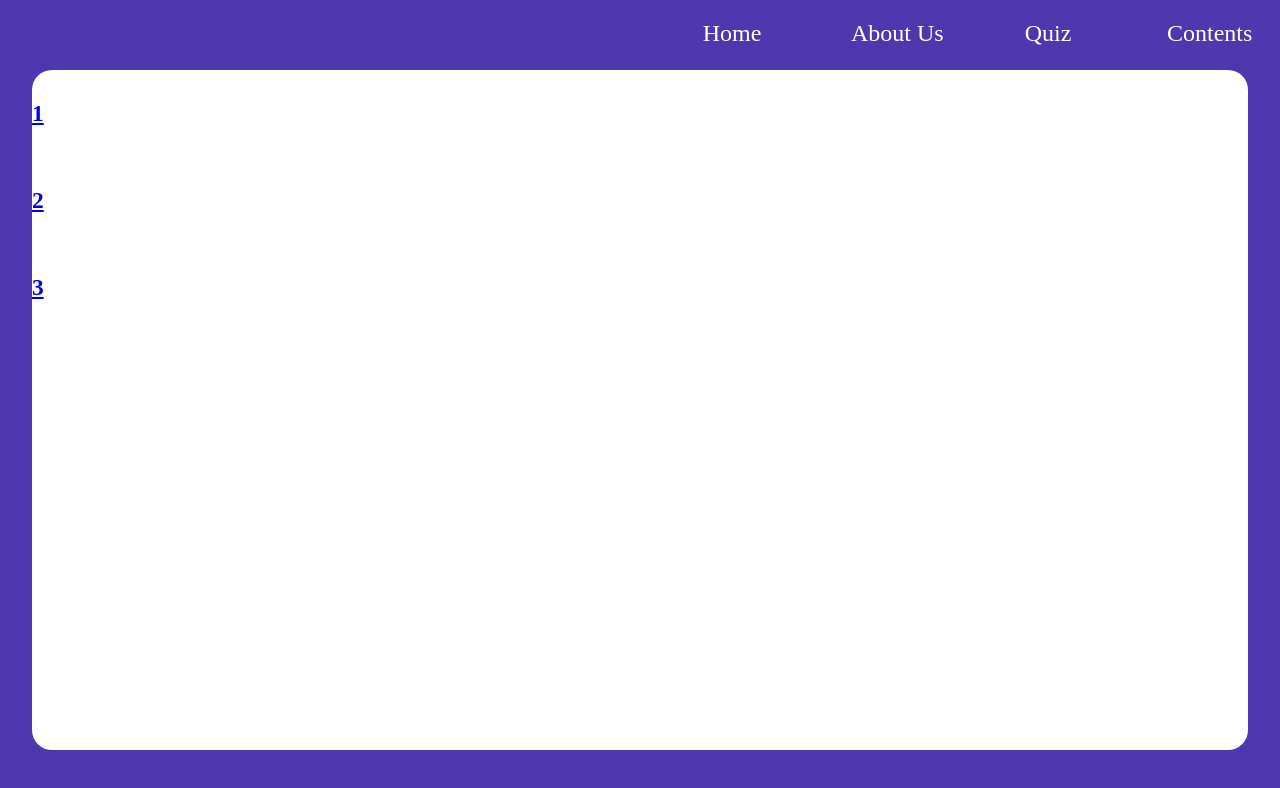
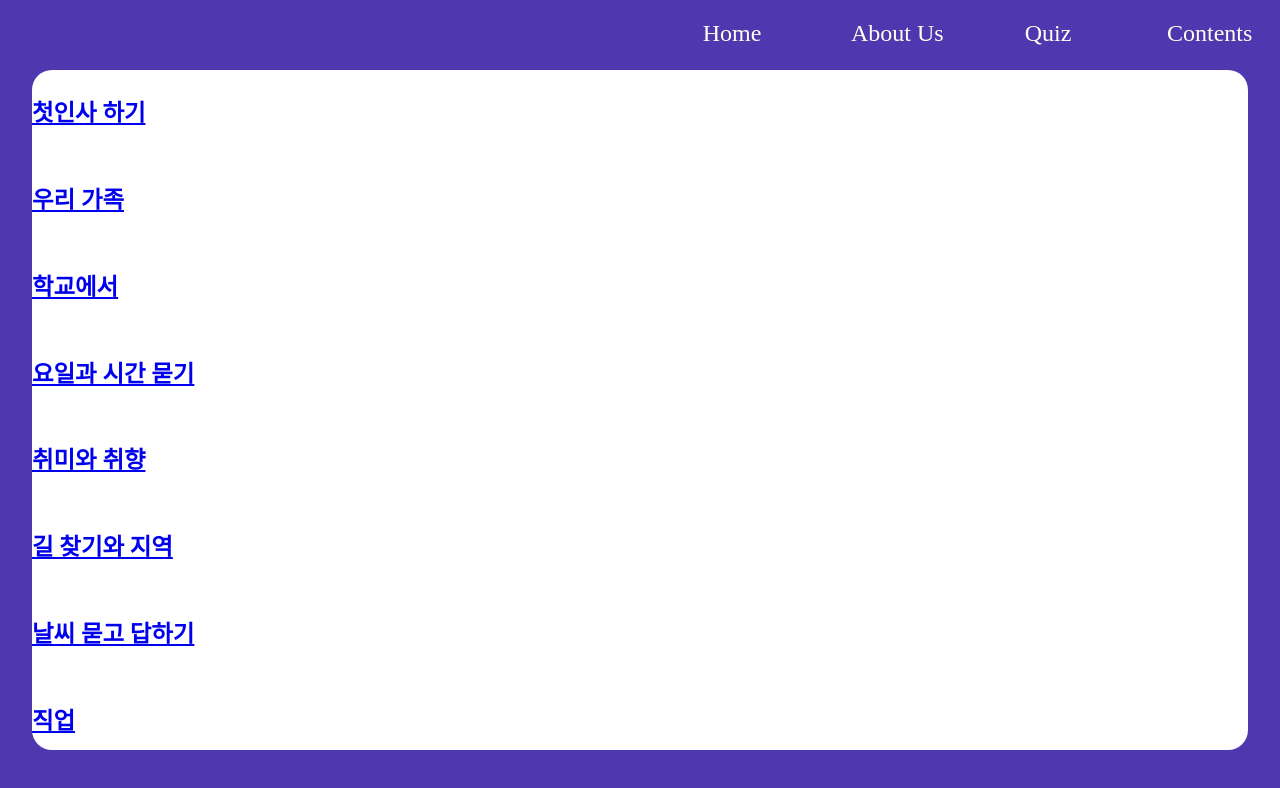
Before and after one commit to heoja/Surack, a Next.js app: page /quiz in a window 1280 px wide. Shown: the top 788 px of the page. Built offline with nearby package versions, Linux system fonts and the light colour scheme; a web font is replaced by a local one.

Commit message:
edited at 230803 12:54

```diff
--- a/app/quiz/data/curriculum_list.js
+++ b/app/quiz/data/curriculum_list.js
@@ -1,7 +1,6 @@
 
 
-export const curriculumList = [1,2,3];
-
-// ['첫인사 하기', '우리 가족', '학교에서',
-//     '요일과 시간 묻기', '취미와 취향', '길 찾기와 지역','날씨 묻고 답하기',
-//     '직업', '병원', '약속'];
+export const curriculumList = ['첫인사 하기', '우리 가족', '학교에서',
+'요일과 시간 묻기', '취미와 취향', '길 찾기와 지역','날씨 묻고 답하기',
+'직업', '병원', '약속'];
+// [1,2,3]
--- a/app/quiz/page.js
+++ b/app/quiz/page.js
@@ -7,7 +7,7 @@ export default function Quiz() {
   return (
     <div className="bigbox">
       {curriculumList.map((item) => (
-        <Link href={`/quiz/topic/${item}`}>
+        <Link key={item} href={`/quiz/${encodeURIComponent(item)}`}>
 
             <h3>{item}</h3>
 
```
Also changed, not shown: app/quiz/[topic]/page.js (added, +23 -0 lines), app/quiz/topic/[topic].js (deleted, +0 -10 lines), package.json (+4 -3 lines), 1 other file (tests, documents, lock files or other folders).
